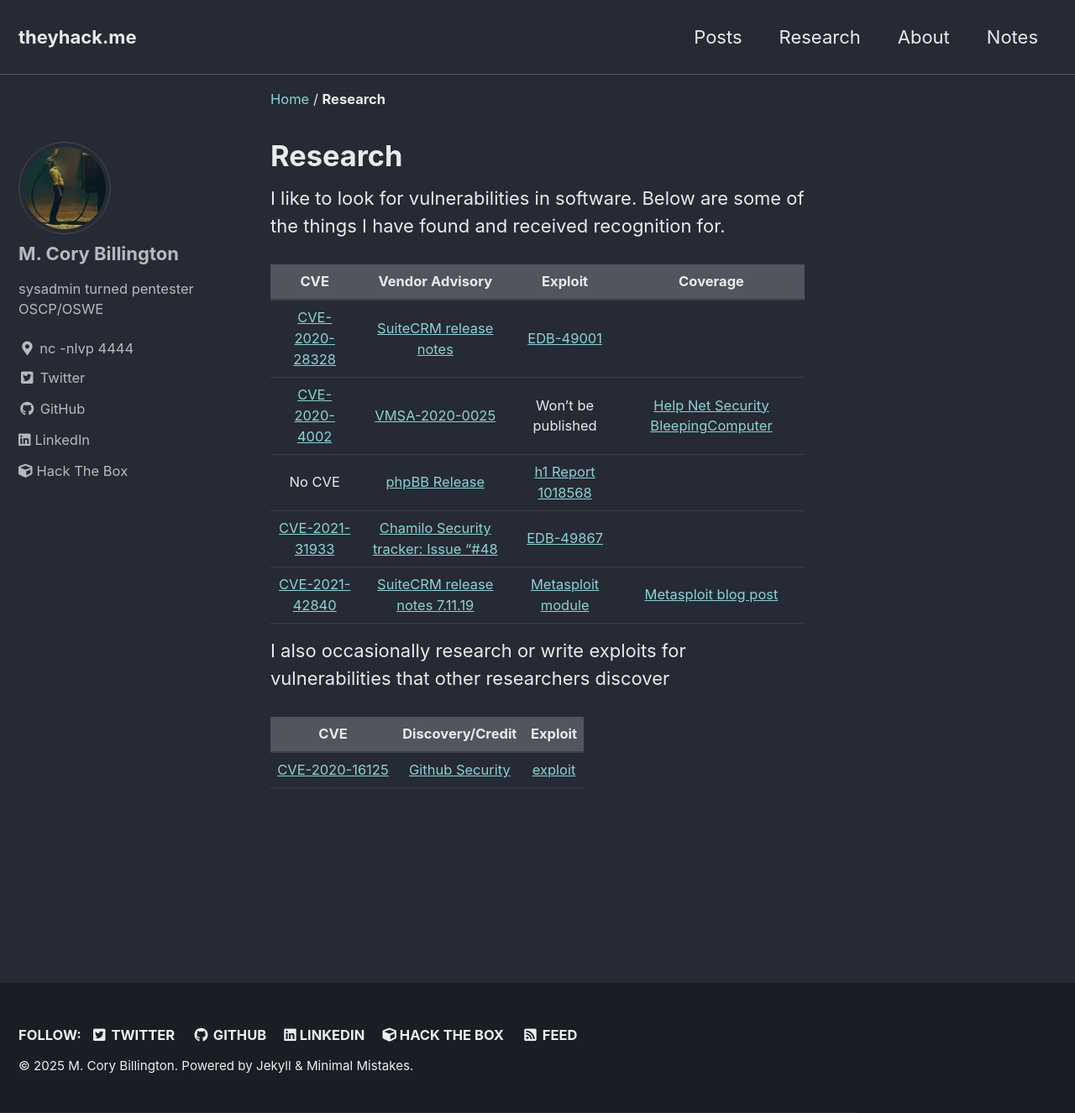
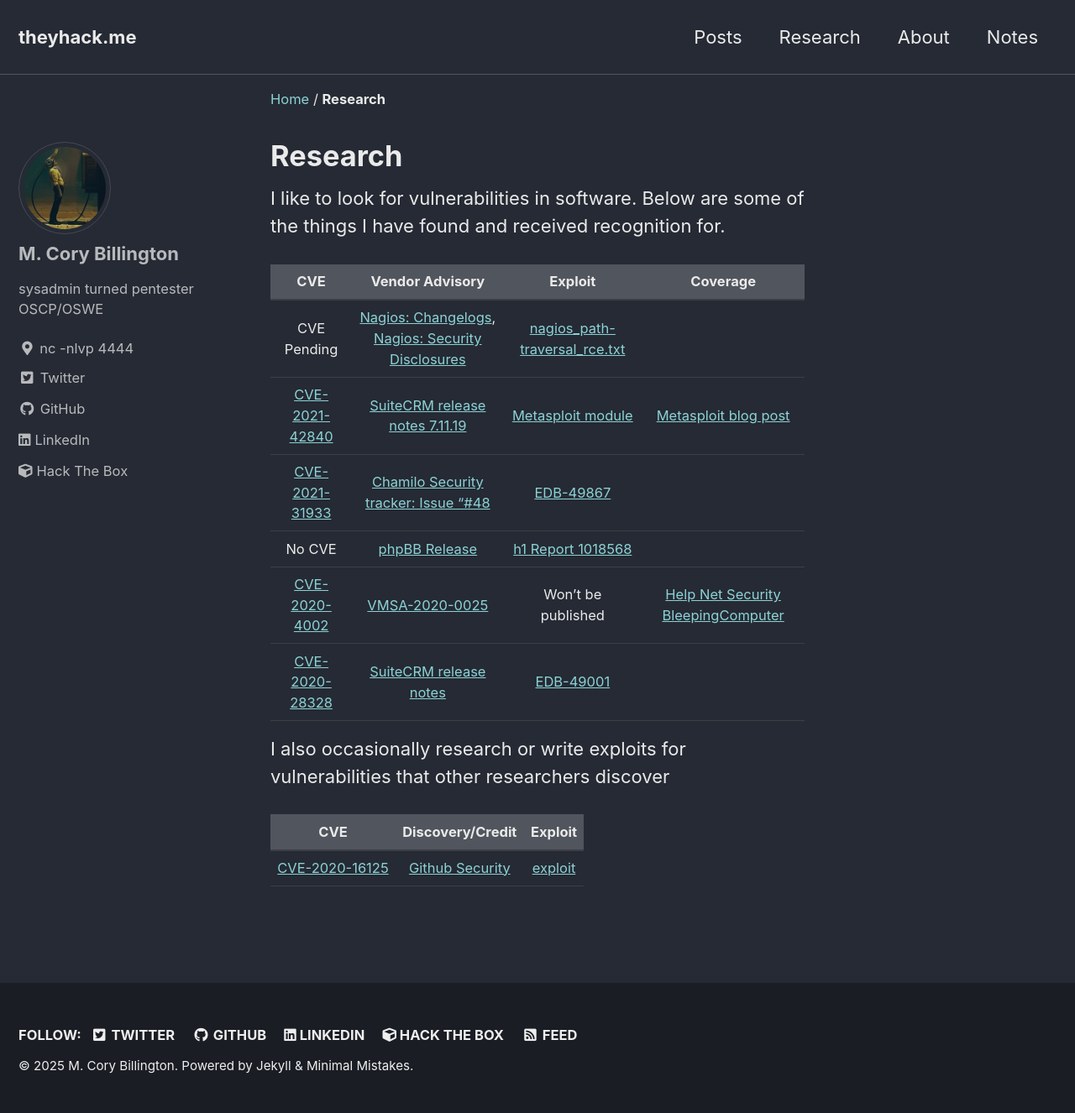
Before and after one commit to mcorybillington/mcorybillington.github.io, a Jekyll site: the page built from _pages/research.md, in a window 1280 px wide and 1326 px high. Shown: the whole window at 84% size. Built offline with Jekyll 4.4.1, drawn with Linux system fonts in a browser that asks for light colours; cached includes are drawn as plain includes.

Commit message:
add nagios to research page

```diff
--- a/_pages/research.md
+++ b/_pages/research.md
@@ -9,11 +9,13 @@ I like to look for vulnerabilities in software. Below are some of the things I h
 
 |  CVE  |  Vendor Advisory  |  Exploit  |  Coverage  |
 | :---: | :---------------: | :-------: | :--------: |
+|CVE Pending|[Nagios: Changelogs](https://www.nagios.com/changelog/), [Nagios: Security Disclosures](https://www.nagios.com/products/security/)|[nagios_path-traversal_rce.txt](/exploits/nagios_path-traversal_rce.txt)
+| [CVE-2021-42840](https://cve.mitre.org/cgi-bin/cvename.cgi?name=CVE-2021-42840) | [SuiteCRM release notes 7.11.19](https://suitecrm.com/time-to-upgrade-suitecrm-7-11-19-7-10-30-lts-released/) | [Metasploit module](https://github.com/rapid7/metasploit-framework/blob/master/modules/exploits/linux/http/suitecrm_log_file_rce.rb) | [Metasploit blog post](https://www.rapid7.com/blog/post/2021/06/04/metasploit-wrap-up-115/)
+| [CVE-2021-31933](https://cve.mitre.org/cgi-bin/cvename.cgi?name=CVE-2021-31933) | [Chamilo Security tracker: Issue "#48](https://support.chamilo.org/projects/1/wiki/Security_issues#Issue-48-2021-04-17-Critical-impact-high-risk-Remote-Code-Execution) | [EDB-49867](https://www.exploit-db.com/exploits/49867)
+| No CVE | [phpBB Release](https://www.phpbb.com/community/viewtopic.php?f=14&t=2573416) | [h1 Report 1018568](https://hackerone.com/reports/1018568)
+|[CVE-2020-4002](https://cve.mitre.org/cgi-bin/cvename.cgi?name=CVE-2020-4002)|[VMSA-2020-0025](https://www.vmware.com/security/advisories/VMSA-2020-0025.html)|Won't be published | [Help Net Security](https://www.helpnetsecurity.com/2020/11/20/vulnerabilities-esxi-hypervisor/) [BleepingComputer](https://www.bleepingcomputer.com/news/security/vmware-releases-fix-for-critical-esxi-workstation-vulnerability/)
 | [CVE-2020-28328](https://cve.mitre.org/cgi-bin/cvename.cgi?name=CVE-2020-28328) | [SuiteCRM release notes](https://suitecrm.com/suitecrm-7-11-17-7-10-28-lts-versions-released/) | [EDB-49001](https://www.exploit-db.com/exploits/49001) |
-|[CVE-2020-4002](https://cve.mitre.org/cgi-bin/cvename.cgi?name=CVE-2020-4002)|[VMSA-2020-0025](https://www.vmware.com/security/advisories/VMSA-2020-0025.html)|Won't be published | [Help Net Security](https://www.helpnetsecurity.com/2020/11/20/vulnerabilities-esxi-hypervisor/) [BleepingComputer](https://www.bleepingcomputer.com/news/security/vmware-releases-fix-for-critical-esxi-workstation-vulnerability/)
-| No CVE | [phpBB Release](https://www.phpbb.com/community/viewtopic.php?f=14&t=2573416) | [h1 Report 1018568](https://hackerone.com/reports/1018568)
-| [CVE-2021-31933](https://cve.mitre.org/cgi-bin/cvename.cgi?name=CVE-2021-31933) | [Chamilo Security tracker: Issue "#48](https://support.chamilo.org/projects/1/wiki/Security_issues#Issue-48-2021-04-17-Critical-impact-high-risk-Remote-Code-Execution) | [EDB-49867](https://www.exploit-db.com/exploits/49867)
-| [CVE-2021-42840](https://cve.mitre.org/cgi-bin/cvename.cgi?name=CVE-2021-42840) | [SuiteCRM release notes 7.11.19](https://suitecrm.com/time-to-upgrade-suitecrm-7-11-19-7-10-30-lts-released/) | [Metasploit module](https://github.com/rapid7/metasploit-framework/blob/master/modules/exploits/linux/http/suitecrm_log_file_rce.rb) | [Metasploit blog post](https://www.rapid7.com/blog/post/2021/06/04/metasploit-wrap-up-115/)
+
 
 I also occasionally research or write exploits for vulnerabilities that other researchers discover
 
```
